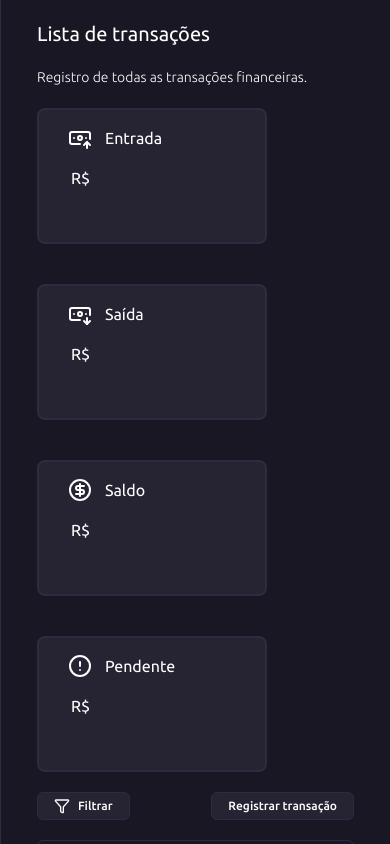
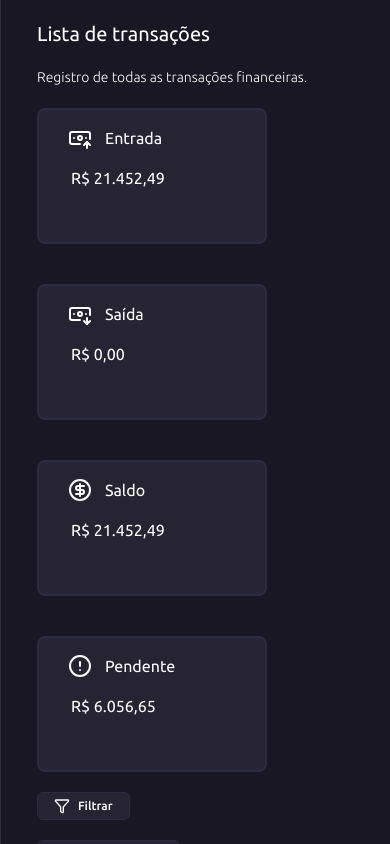
Before and after one commit to DannCesar/lt_flow, a Next.js app: page /transactions in a window 390 px wide. Shown: the top 844 px of the page. Built offline with nearby package versions, Linux system fonts and the light colour scheme; data requests are answered from the project's data file; a web font is replaced by a local one.

Commit message:
Feat: Added function to filter values.

```diff
--- a/app/components/TransactionsContent/index.tsx
+++ b/app/components/TransactionsContent/index.tsx
@@ -16,6 +16,7 @@ import Card from "../Card";
 import { transactionsColumns } from "../Columns/TransactionsColumns";
 import { DataTable } from "../DataTable";
 import PopoverComponent from "../Popover";
+import { formatMoney } from "@/utils/formatMoney";
 
 const service = new TransactionsService();
 
@@ -35,6 +36,20 @@ export default function TransactionsContent() {
     loadData();
   }, []);
 
+  const total_entry = useMemo(() => {
+    return transactions
+      .filter((transaction: any) => transaction.status === "Pago")
+      .reduce((acc: number, transaction: any) => acc + transaction.value, 0);
+  }, [transactions]);
+
+  const total_pending = useMemo(() => {
+    return transactions
+      .filter((transaction: any) => transaction.status === "Pendente")
+      .reduce((acc: number, transaction: any) => acc + transaction.value, 0);
+  }, [transactions]);
+  const money_out = 0;
+  const balance = total_entry - money_out;
+
   const filteredTransactions = useMemo(() => {
     if (statusFilter === "Todos") return transactions;
     return transactions.filter(
@@ -47,7 +62,7 @@ export default function TransactionsContent() {
     columns: memoizedTransactionsColumns,
     getCoreRowModel: getCoreRowModel(),
   });
-
+  console.log(total_entry);
   return (
     <div className=" grid grid-cols-1 px-4 max-w-[1920px]  md:flex flex-col text-white">
       <div>
@@ -60,53 +75,53 @@ export default function TransactionsContent() {
         <Card
           title="Entrada"
           icon={BanknoteArrowUpIcon}
-          value={`R$  `}
+          value={`${formatMoney(total_entry)}`}
           width={50}
         />
         <Card
           title="Saída"
           icon={BanknoteArrowDownIcon}
-          value={`R$ `}
+          value={`${formatMoney(money_out)}`}
           width={50}
         />
         <Card
           title="Saldo"
           icon={CircleDollarSignIcon}
-          value={`R$ `}
+          value={`${formatMoney(balance)}`}
           width={50}
         />
         <Card
           title="Pendente"
           icon={CircleAlertIcon}
-          value={`R$ `}
+          value={`${formatMoney(total_pending)} `}
           width={50}
         />
       </div>
-      <div className="flex justify-between mt-5 ">
-     <PopoverComponent textButton="Filtrar" icon={FilterIcon}><div className="flex flex-col gap-2">
+      <div className="grid gap-5 md:flex justify-between mt-5 ">
+        <PopoverComponent textButton="Filtrar" icon={FilterIcon}>
+          <div className="flex flex-col gap-2">
             <button
               onClick={() => setStatusFilter("Todos")}
-        className="text-left hover:opacity-80"
+              className="text-left rounded-sm hover:bg-[#2B2C42]"
             >
               Todos
             </button>
 
             <button
               onClick={() => setStatusFilter("Pago")}
-        className="text-left hover:opacity-80"
+              className="text-left rounded-sm hover:bg-[#2B2C42]"
             >
               Pago
             </button>
 
             <button
               onClick={() => setStatusFilter("Pendente")}
-        className="text-left hover:opacity-80"
+              className="text-left rounded-sm hover:bg-[#2B2C42]"
             >
               Pendente
             </button>
-    </div></PopoverComponent>
-
-
+          </div>
+        </PopoverComponent>
 
         <ButtonComponent variant="primary">Registrar transação</ButtonComponent>
       </div>
@@ -115,7 +130,7 @@ export default function TransactionsContent() {
           table={table}
           onClick={() => {}}
           currentPage={1}
-          totalPages={1}
+          totalPages={5}
           onPageChange={() => {}}
         />
       </div>
```
Lines whose indentation alone changed are shown as unchanged.
